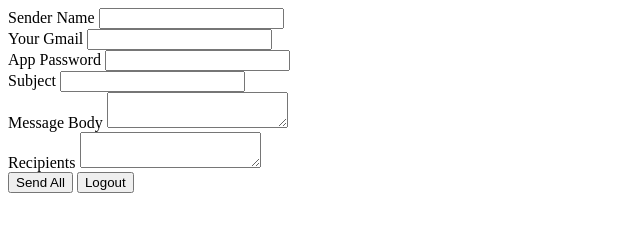
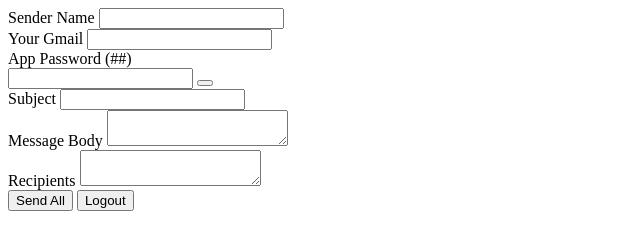
Before and after one commit to yatendrakumar882-hue/secure-mail-console, a website: page public/index.html in a window 1280 px wide. Shown: the whole page, without its empty margins (0-640 px from the left). Drawn offline with Linux system fonts and the light colour scheme.

Commit message:
Update index.html

```diff
--- a/public/index.html
+++ b/public/index.html
@@ -1,5 +1,4 @@
 <div class="dashboard-grid">
-    <!-- Left Column -->
     <div class="card composer-card">
         <form id="compose-form">
             <div class="form-row">
@@ -14,8 +13,13 @@
             </div>
             <div class="form-row">
                 <div class="form-group half">
-                    <label for="dashboard-password">App Password</label>
-                    <input type="password" id="dashboard-password" required>
+                    <label for="dashboard-password">App Password (##)</label>
+                    <div class="password-wrapper">
+                        <input type="password" id="dashboard-password" required>
+                        <button type="button" id="toggle-password" class="icon-button">
+                            <i class="fa-regular fa-eye"></i>
+                        </button>
+                    </div>
                 </div>
                 <div class="form-group half">
                     <label for="subject">Subject</label>
```
